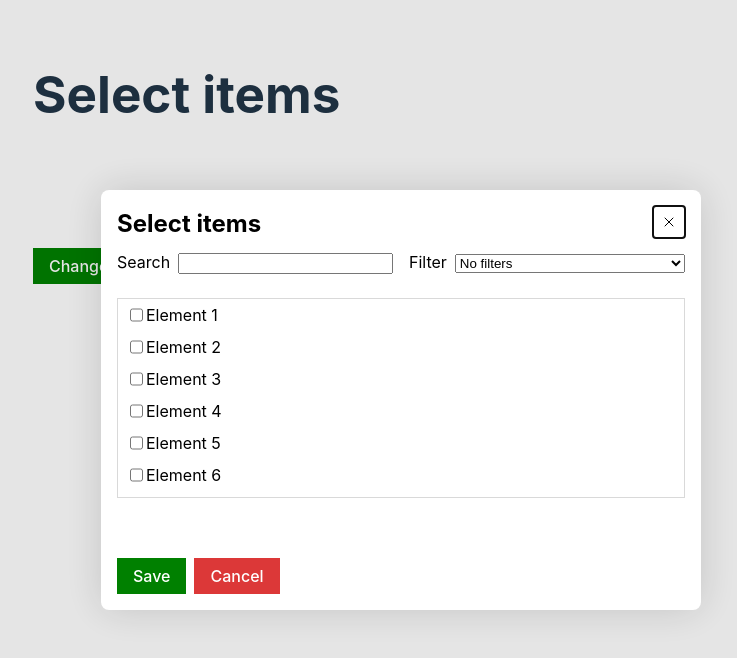
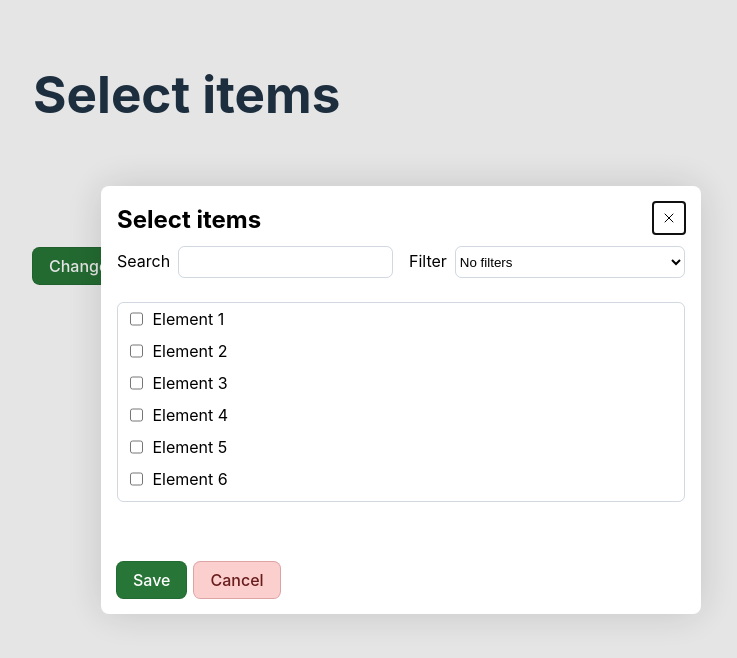
Before and after one commit to denisfl/react-select-dialog, a React (Vite) app: page / in a window 1280 px wide. Both pictures are taken after a click on the button "Change my choice". Shown: the top 658 px of the page, without its empty margins (239-976 px from the left). Built offline with nearby package versions, Linux system fonts and the light colour scheme.

Commit message:
UI updates

```diff
--- a/src/components/Button/style.module.css
+++ b/src/components/Button/style.module.css
@@ -4,16 +4,19 @@
   border: none;
   cursor: pointer;
   opacity: 1;
+  border-radius: 0.4rem;
 }
 
 .button.success {
-  background-color: green;
+  background-color: #277637;
   color: white;
+  box-shadow: 0 0 0 1px #246b33;
 }
 
 .button.danger {
-  background-color: #dc3838;
-  color: white;
+  background-color: #fccfcf;
+  color: #691c1c;
+  box-shadow: 0 0 0 1px #dea3a3;
 }
 
 .button.disabled {
--- a/src/components/Form/Checkbox/style.module.css
+++ b/src/components/Form/Checkbox/style.module.css
@@ -4,7 +4,7 @@
 }
 
 .checkbox:hover {
-  background-color: #f2f2f2;
+  background-color: rgba(var(--shadowed-color), 0.5);
 }
 
 .disabled {
@@ -15,4 +15,11 @@
 .label {
   display: block;
   flex: 1;
+  padding-left: 0.4rem;
 }
+
+[type='checkbox'] {
+  border: 1px solid rgba(var(--shadowed-color), 1);
+  border-radius: 0.4rem;
+  background: transparent;
+}
--- a/src/components/Form/FormField/style.module.css
+++ b/src/components/Form/FormField/style.module.css
@@ -7,6 +7,7 @@
 
 .formFieldLabel {
   font-weight: normal;
+  line-height: 1.9;
 }
 
 .formField > div {
--- a/src/components/Item/style.module.css
+++ b/src/components/Item/style.module.css
@@ -1,8 +1,9 @@
 .item {
   display: inline-flex;
-  background-color: #213547;
+  background-color: #43586b;
   color: #f9f9f9;
   align-items: center;
+  border-radius: 0.25rem;
 }
 .itemLabel {
   position: relative;
--- a/src/components/Modal/style.module.css
+++ b/src/components/Modal/style.module.css
@@ -36,7 +36,8 @@
 .modalCheckboxesContainer {
   height: 200px;
   overflow-x: auto;
-  border: 1px solid #00000026;
+  border: 1px solid rgba(var(--shadowed-color), 0.25);
+  border-radius: 0.4rem;
 }
 
 .modalSelectedListContainer {
--- a/src/index.css
+++ b/src/index.css
@@ -5,8 +5,9 @@
 }
 
 :root {
+  --shadowed-color: 74, 102, 133;
   flex: 1;
-  font-family: Inter, system-ui, Avenir, Helvetica, Arial, sans-serif;
+  font-family: Inter, system-ui, Helvetica, Arial, sans-serif;
   line-height: 1.5;
   font-weight: 400;
 
@@ -64,4 +65,8 @@ button:focus-visible {
 input:not([type='checkbox']),
 select {
   width: 100%;
+  height: 32px;
+  border: 1px solid rgba(var(--shadowed-color), 0.25);
+  border-radius: 0.4rem;
+  background: transparent;
 }
```
